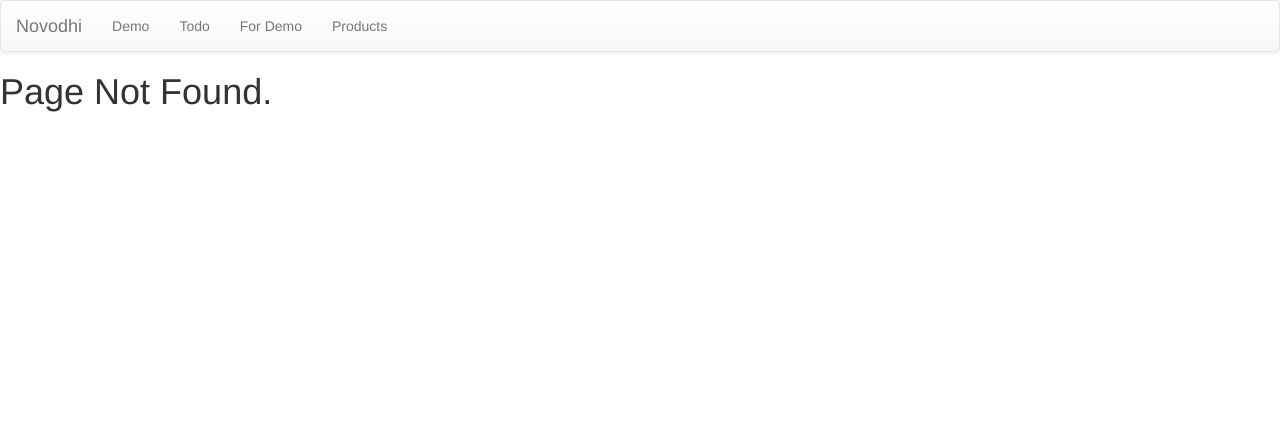
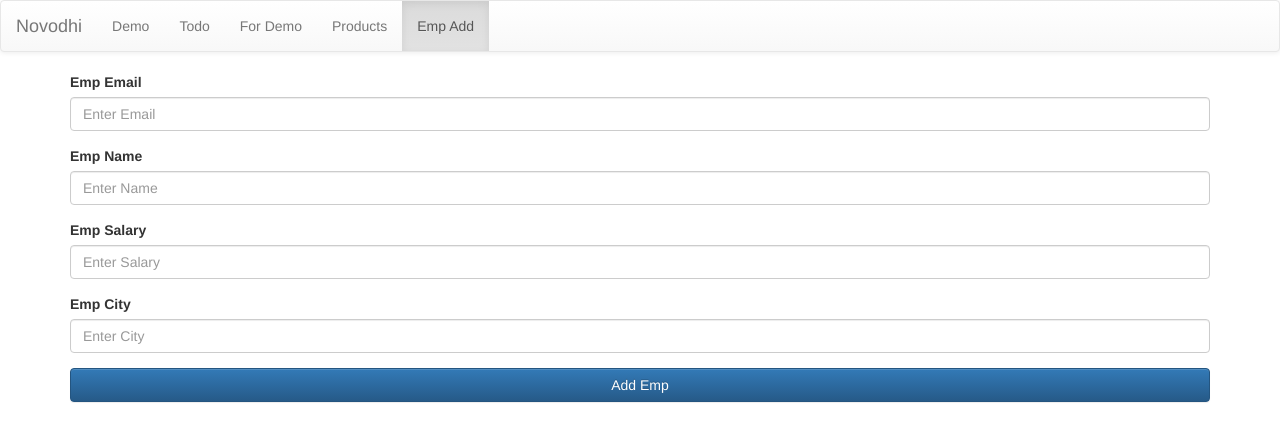
Before and after one commit to jinalshah999/novodhiDemo, an Angular app: page /empadd in a window 1280 px wide. Before the commit this address led to /pagenotfound. Shown: the top 442 px of the page. Built offline with nearby package versions, Linux system fonts and the light colour scheme.

Commit message:
form pushed

```diff
--- a/src/app/app.module.ts
+++ b/src/app/app.module.ts
@@ -14,6 +14,7 @@ import { ParentComponent } from './parent/parent.component';
 import { ChildComponent } from './child/child.component';
 import { HeaderComponent } from './header/header.component';
 import { PagenotfoundComponent } from './pagenotfound/pagenotfound.component';
+import { EmployeeComponent } from './employee/employee.component';
 
 @NgModule({
   declarations: [
@@ -27,6 +28,7 @@ import { PagenotfoundComponent } from './pagenotfound/pagenotfound.component';
     ChildComponent,
     HeaderComponent,
     PagenotfoundComponent,
+    EmployeeComponent,
   ],
   imports: [BrowserModule, FormsModule, arrRouting],
   providers: [],
--- a/src/app/app.routing.ts
+++ b/src/app/app.routing.ts
@@ -5,12 +5,13 @@ import { TodosComponent } from './todos/todos.component';
 import { ForDemosComponent } from './for-demos/for-demos.component';
 import { ParentComponent } from './parent/parent.component';
 import { PagenotfoundComponent } from './pagenotfound/pagenotfound.component';
-
+import { EmployeeComponent } from './employee/employee.component';
 const arr: Routes = [
   { path: '', component: DemoComponent },
   { path: 'todo', component: TodosComponent },
   { path: 'fordemo', component: ForDemosComponent },
   { path: 'product', component: ParentComponent },
+  { path: 'empadd', component: EmployeeComponent },
   { path: 'pagenotfound', component: PagenotfoundComponent },
   { path: '**', redirectTo: '/pagenotfound' },
 ];
--- /dev/null
+++ b/src/app/employee/employee.component.html
@@ -0,0 +1,30 @@
+<div class="container">
+  <form (ngSubmit)="onEmpAdd(f)" #f="ngForm">
+    <div class="form-group">
+      <label>Emp Email</label>
+      <input name="emp_email" ngModel required email #emp_email="ngModel" type="text" placeholder="Enter Email"
+        class="form-control">
+      <label *ngIf="emp_email.hasError('required') && !emp_email.pristine " class="alert alert-danger">emp email is
+        required.</label>
+      <label *ngIf="emp_email.hasError('email') && !emp_email.pristine " class="alert alert-danger">invalid email
+        address</label>
+    </div>
+    <div class="form-group">
+      <label>Emp Name</label>
+      <input name="emp_name" pattern="[a-zA-Z]*" ngModel #emp_name="ngModel" type="text" placeholder="Enter Name"
+        class="form-control">
+      <label *ngIf="emp_name.hasError('pattern') && !emp_name.pristine " class="alert alert-danger">invalid
+        value</label>
+    </div>
+    <div class="form-group">
+      <label>Emp Salary</label>
+      <input name="emp_salary" ngModel type="text" placeholder="Enter Salary" class="form-control">
+    </div>
+    <div class="form-group">
+      <label>Emp City</label>
+      <input name="emp_city" ngModel type="text" placeholder="Enter City" class="form-control">
+    </div>
+    <button type="submit" class="form-control btn btn-primary">Add Emp</button>
+  </form>
+
+</div>
--- /dev/null
+++ b/src/app/employee/employee.component.ts
@@ -0,0 +1,15 @@
+import { Component, OnInit } from '@angular/core';
+
+@Component({
+  selector: 'app-employee',
+  templateUrl: './employee.component.html',
+  styleUrls: ['./employee.component.css'],
+})
+export class EmployeeComponent implements OnInit {
+  constructor() {}
+
+  ngOnInit(): void {}
+  onEmpAdd(f) {
+    console.log(f);
+  }
+}
--- a/src/app/header/header.component.html
+++ b/src/app/header/header.component.html
@@ -20,6 +20,7 @@
         <li routerLinkActive="active"><a routerLink="/todo">Todo</a></li>
         <li routerLinkActive="active"><a routerLink="/fordemo">For Demo</a></li>
         <li routerLinkActive="active"><a routerLink="/product">Products</a></li>
+        <li routerLinkActive="active"><a routerLink="/empadd">Emp Add</a></li>
       </ul>
 
 
```
Also changed, not shown: src/app/employee/emp.ts (added, +8 -0 lines), src/app/employee/employee.component.css (added).
